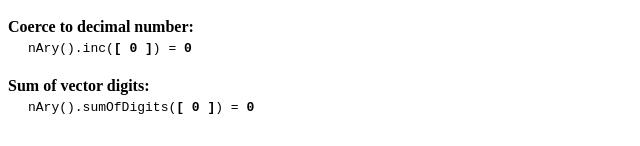
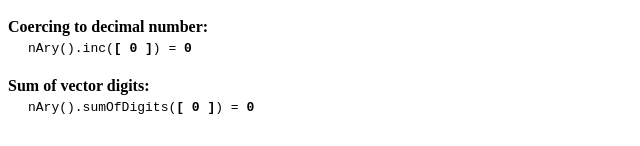
Before and after one commit to tatomyr/n-ary, a plain HTML site: page index.html in a window 1280 px wide. Shown: the part 651-797 px from the top of the page, 0-640 px from the left. Drawn offline with nearby package versions, Linux system fonts and the light colour scheme.

Commit message:
minor change

```diff
--- a/index.html
+++ b/index.html
@@ -85,7 +85,7 @@
       </p>
 
       <p class="">
-        <div class="example-desc">Coerce to decimal number:</div>
+        <div class="example-desc">Coercing to decimal number:</div>
         <div class="example">
           nAry(<b>{{base}}</b>).inc(<b>{{random}}</b>) = <b>{{index}}</b>
         </div>
@@ -99,9 +99,6 @@
       </p>
 
     </div>
-
-
-
 
 
     <script>
```
